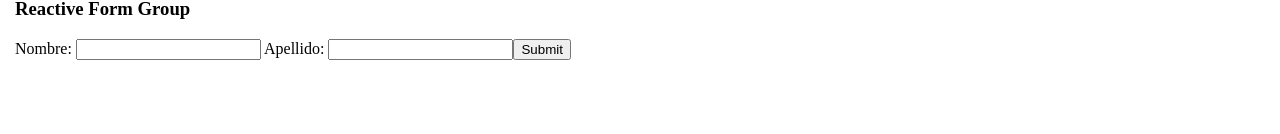
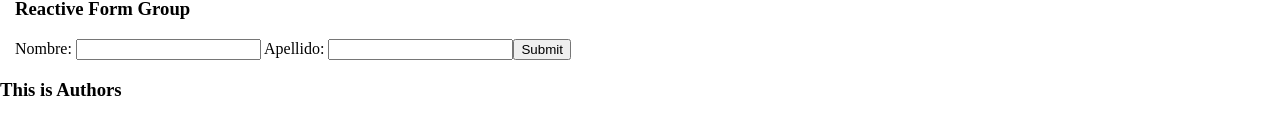
Before and after one commit to Jaguso/angular-basic, an Angular app: page / in a window 1280 px wide. Shown: the part 570-704 px from the top of the page. Built offline with nearby package versions, Linux system fonts and the light colour scheme.

Commit message:
made author component

```diff
--- a/src/app/app.component.html
+++ b/src/app/app.component.html
@@ -5,4 +5,5 @@
 <!-- <random></random> -->
 <reactive-form></reactive-form>
 <reactive-form-group></reactive-form-group>
+<authors></authors>
 <!-- <bottom></bottom> -->
--- /dev/null
+++ b/src/app/authors/authors.component.html
@@ -0,0 +1,3 @@
+<div>
+  <h3>This is Authors</h3>
+</div>
--- /dev/null
+++ b/src/app/issue.service.ts
@@ -0,0 +1,11 @@
+import { Injectable } from '@angular/core';
+import { HttpClient } from '@angular/common/http';
+
+
+@Injectable({
+  providedIn: 'root'
+})
+export class IssueService {
+
+  constructor(private http: HttpClient) { }
+}
```
Also changed, not shown: src/app/app.module.ts (+6 -2 lines), src/app/author.service.ts (added, +9 -0 lines), src/app/authors/authors.component.ts (added, +8 -0 lines), src/app/authors/authors.component.css (added), 2 other files (tests, documents, lock files or other folders).
